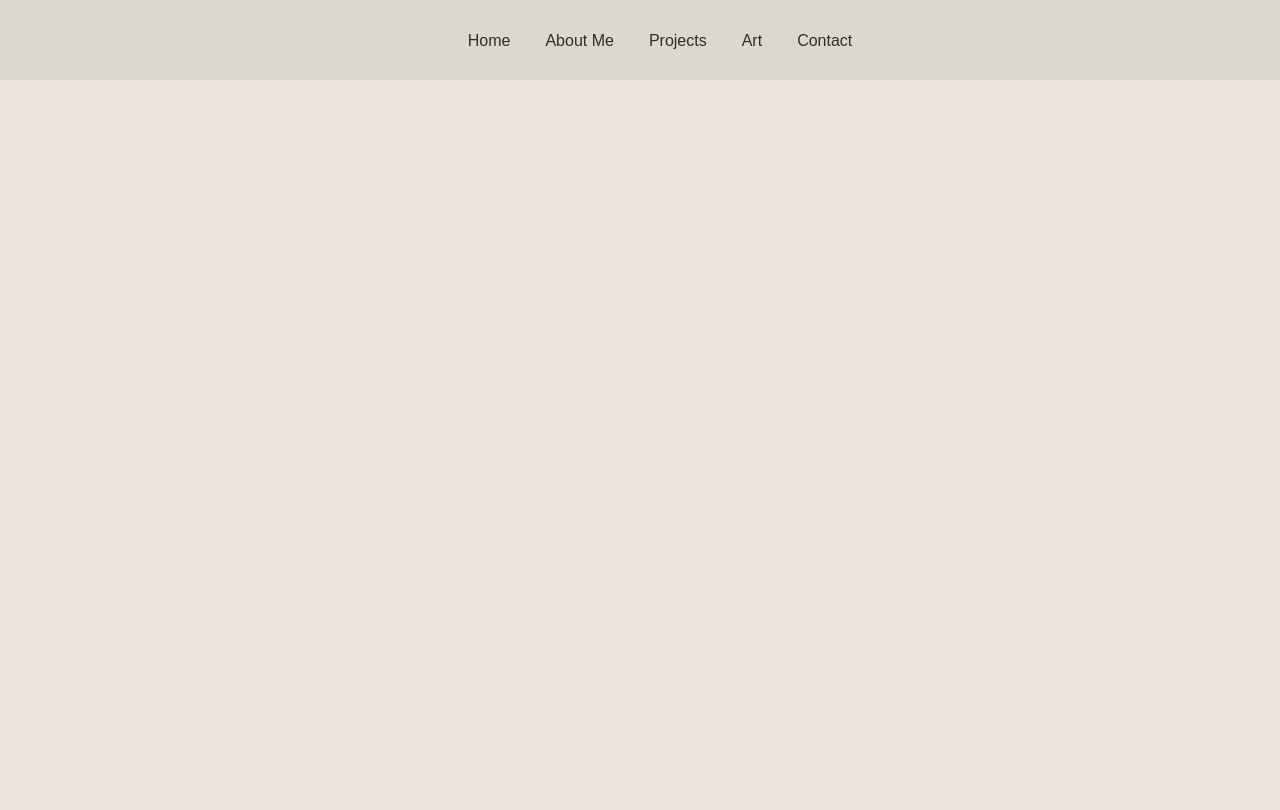
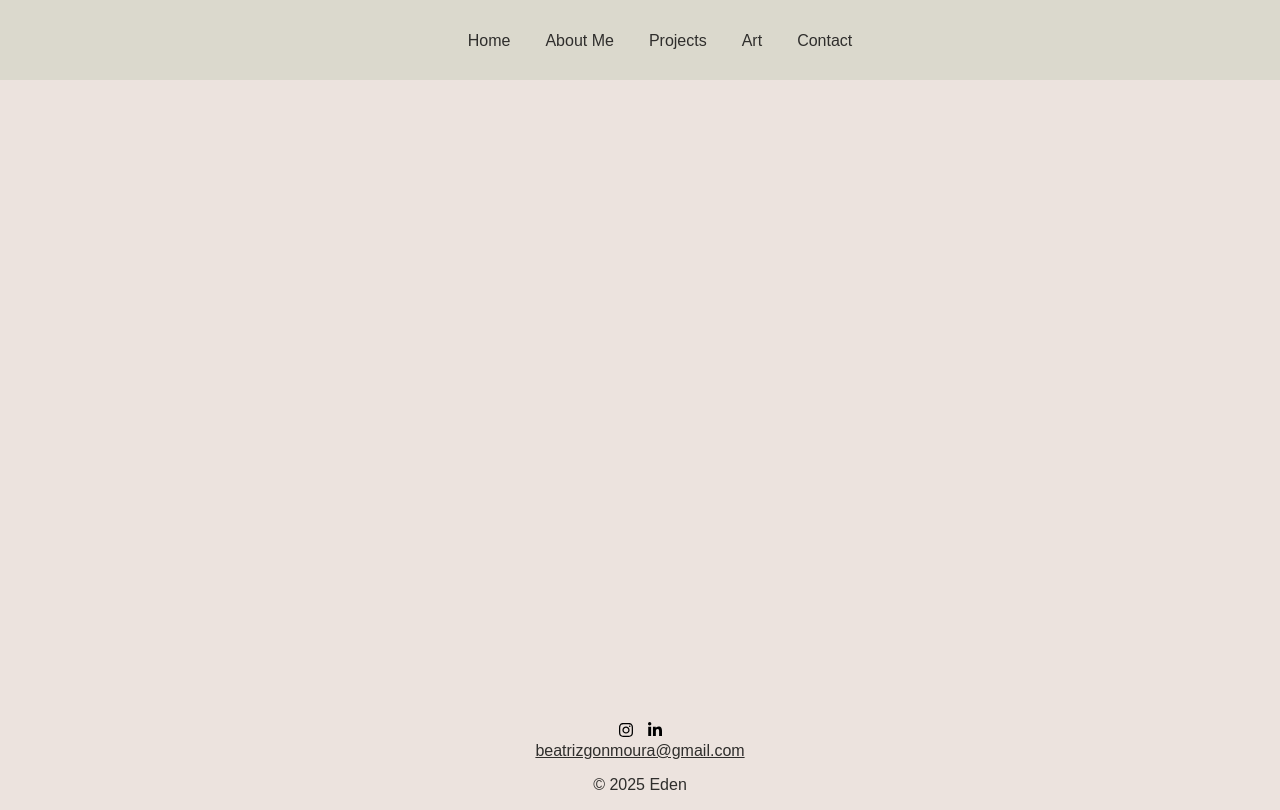
Before and after one commit to gonmbea/eden, a React (Create React App) app: page /Contact in a window 1280 px wide. Built offline with nearby package versions, Linux system fonts and the light colour scheme; a web font is replaced by a local one.

Commit message:
fix: fixes footer styling

```diff
--- a/package.json
+++ b/package.json
@@ -3,6 +3,9 @@
   "version": "0.1.0",
   "private": true,
   "dependencies": {
+    "@fortawesome/fontawesome-svg-core": "^6.7.2",
+    "@fortawesome/free-brands-svg-icons": "^6.7.2",
+    "@fortawesome/react-fontawesome": "^0.2.2",
     "@testing-library/dom": "^10.4.0",
     "@testing-library/jest-dom": "^6.6.3",
     "@testing-library/react": "^16.2.0",
--- a/src/App.js
+++ b/src/App.js
@@ -34,9 +34,9 @@ function Home() {
 
 function App() {
     return (
-        <div>
+        <div className='app'>
             <Router>
-                <div className="App">
+                <div className="app-container">
                     <NavBar />
                     <Routes>
                         <Route path="/" element={<Home />} />
--- a/src/Components/Footer.js
+++ b/src/Components/Footer.js
@@ -1,7 +1,33 @@
 import React from 'react';
+import '../Scss/_footer.scss';
+import { useTranslation } from "react-i18next";
+
+import { FontAwesomeIcon } from '@fortawesome/react-fontawesome';
+import { faInstagram, faLinkedinIn } from '@fortawesome/free-brands-svg-icons';
+
+
 
 function Footer() {
+    const { t } = useTranslation("Footer");
 
+    return(
+        <footer className='footer-container'>
+            <div className='footer-icons'>
+                <div>
+                    <FontAwesomeIcon icon={faInstagram} />
+                </div>
+                <div>
+                    <FontAwesomeIcon icon={faLinkedinIn} />
+                </div>
+            </div>
+            <div className='footer-email'>
+                <a href="mailto:max.beatrizgonmoura@gmail.com?body=Write me something here :)">{t("email")}</a>
+            </div>
+            <div className='footer-copyright'>
+                <p>&copy; {t("copyright")}</p>
+            </div>
+        </footer>
+    );
 }
 
 export default Footer;
--- a/src/Scss/_app.scss
+++ b/src/Scss/_app.scss
@@ -16,8 +16,20 @@ html{
 
     }
 
-    h1, h2, h3, h4, p, Link{
+    h1, h2, h3, h4, p, a, Link{
         font-family: $font-family-main;
         color: $brown-text;
     }
 }
+
+.app {
+    display: flex;
+    flex-direction: column;
+    min-height: 100vh;
+
+    &-container {
+        flex: 1;
+        display: flex;
+        flex-direction: column;
+    }
+}
--- /dev/null
+++ b/src/Scss/_footer.scss
@@ -0,0 +1,33 @@
+@import './variables';
+
+.footer{
+    &-container{
+        width: 100%;
+        height: $navbar-height;
+        display: flex;
+        flex-direction: column;
+        align-items: center;
+        margin: 0 auto;
+        margin-top: auto;
+        position: relative;
+
+    }
+
+    &-icons{
+        display: flex;
+        gap:15px;
+    }
+    &-email{
+        a{
+            color: $brown-text;
+            &:hover{
+                color: $purple-lighter;
+            }
+        }
+    }
+    &-copyright{
+
+    }
+
+
+}
--- a/src/locale/en.json
+++ b/src/locale/en.json
@@ -23,5 +23,9 @@
         "sketches": "Sketches",
         "projects": "Projects",
         "crafts": "Crafts"
+    },
+    "Footer":{
+        "email": "beatrizgonmoura@gmail.com",
+        "copyright": "2025 Eden"
     }
 }
```
Also changed, not shown: 1 other file (tests, documents, lock files or other folders).
